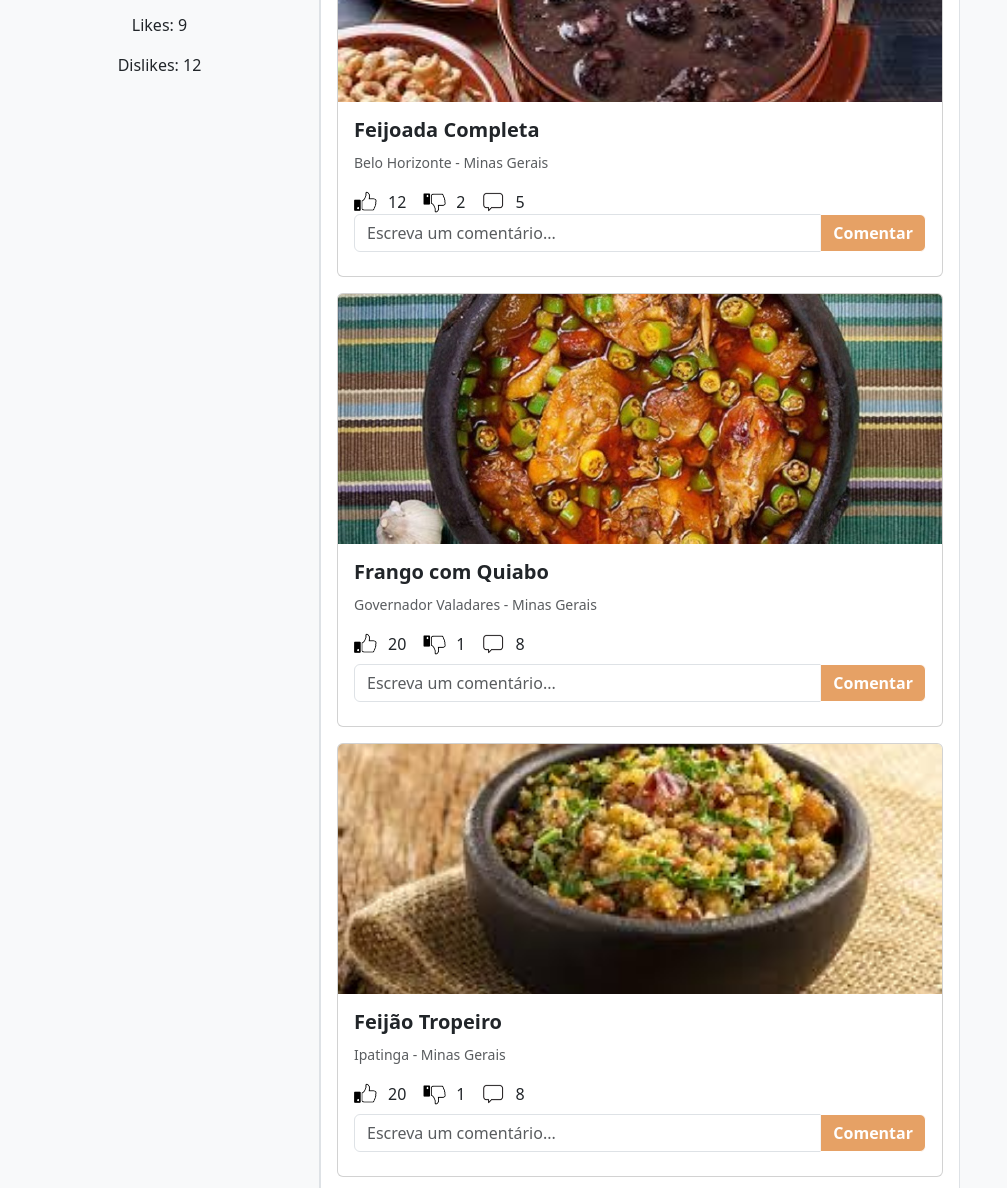
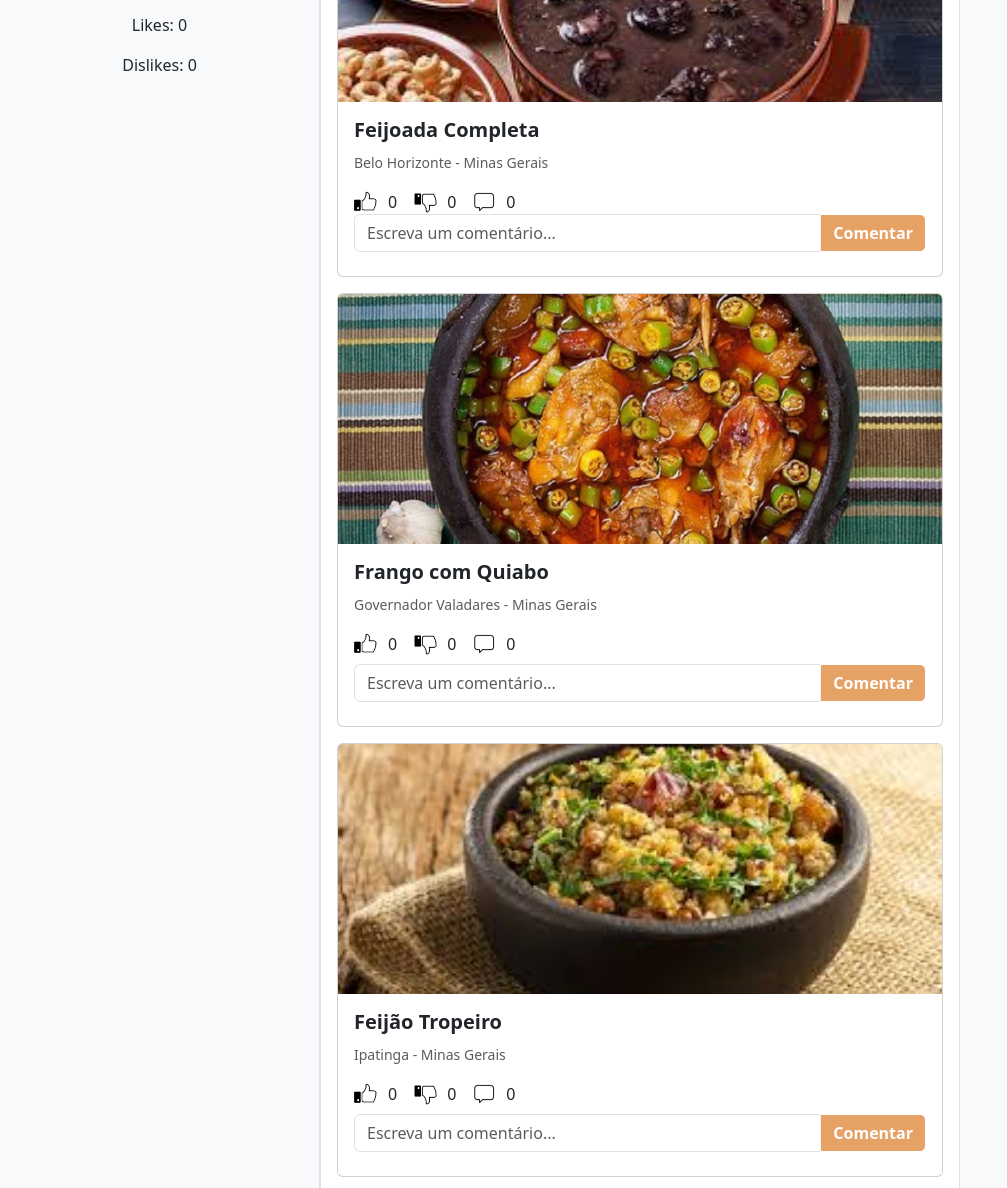
Before and after one commit to BrendhaSkarlett/SabordoBrasil, a plain HTML site: page wwwroot/index.html in a window 1280 px wide. Shown: the part 212-1400 px from the top of the page, without its empty margins (0-1007 px from the left). Drawn offline with nearby package versions, Linux system fonts and the light colour scheme.

Commit message:
SabosdoBrasil

```diff
--- a/wwwroot/index.html
+++ b/wwwroot/index.html
@@ -40,8 +40,8 @@
           <hr style="border: 2px solid #D97014;">
         </div>
         <div class="text-center">
-          <p>Likes: <span id="total-likes">9</span></p>
-          <p>Dislikes: <span id="total-dislikes">12</span></p>
+          <p>Likes: <span id="total-likes">0</span></p>
+          <p>Dislikes: <span id="total-dislikes">0</span></p>
         </div>
       </aside>
 
@@ -58,15 +58,15 @@
               <div class="d-flex justify-content-start align-items-center gap-3">
                 <div class="d-flex align-items-center">
                   <img src="img/liikee.png" width="24" class="interact-btn" data-type="like" data-post="1">
-                  <span class="ms-1" id="like-count-1">12</span>
+                  <span class="ms-1" id="like-count-1">0</span>
                 </div>
                 <div class="d-flex align-items-center">
                   <img src="img/dislikee.png" width="24" class="interact-btn" data-type="dislike" data-post="1">
-                  <span class="ms-1" id="dislike-count-1">2</span>
+                  <span class="ms-1" id="dislike-count-1">0</span>
                 </div>
                 <div class="d-flex align-items-center">
                   <img src="img/comentarios.png" width="24" class="interact-btn" data-type="comment" data-post="1">
-                  <span class="ms-1" id="comment-count-1">5</span>
+                  <span class="ms-1" id="comment-count-1">0</span>
                 </div>
               </div>
               <!-- Área de comentários e input -->
@@ -86,15 +86,15 @@
               <div class="d-flex justify-content-start align-items-center gap-3 mb-2">
                 <div class="d-flex align-items-center">
                   <img src="img/liikee.png" width="24" class="interact-btn" data-type="like" data-post="2">
-                  <span class="ms-1" id="like-count-2">20</span>
+                  <span class="ms-1" id="like-count-2">0</span>
                 </div>
                 <div class="d-flex align-items-center">
                   <img src="img/dislikee.png" width="24" class="interact-btn" data-type="dislike" data-post="2">
-                  <span class="ms-1" id="dislike-count-2">1</span>
+                  <span class="ms-1" id="dislike-count-2">0</span>
                 </div>
                 <div class="d-flex align-items-center">
                   <img src="img/comentarios.png" width="24" class="interact-btn" data-type="comment" data-post="2">
-                  <span class="ms-1" id="comment-count-2">8</span>
+                  <span class="ms-1" id="comment-count-2">0</span>
                 </div>
               </div>
               <div class="input-group mb-2">
@@ -113,15 +113,15 @@
               <div class="d-flex justify-content-start align-items-center gap-3 mb-2">
                 <div class="d-flex align-items-center">
                   <img src="img/liikee.png" width="24" class="interact-btn" data-type="like" data-post="3">
-                  <span class="ms-1" id="like-count-3">20</span>
+                  <span class="ms-1" id="like-count-3">0</span>
                 </div>
                 <div class="d-flex align-items-center">
                   <img src="img/dislikee.png" width="24" class="interact-btn" data-type="dislike" data-post="3">
-                  <span class="ms-1" id="dislike-count-3">1</span>
+                  <span class="ms-1" id="dislike-count-3">0</span>
                 </div>
                 <div class="d-flex align-items-center">
                   <img src="img/comentarios.png" width="24" class="interact-btn" data-type="comment" data-post="3">
-                  <span class="ms-1" id="comment-count-3">8</span>
+                  <span class="ms-1" id="comment-count-3">0</span>
                 </div>
               </div>
               <div class="input-group mb-2">
@@ -140,15 +140,15 @@
               <div class="d-flex justify-content-start align-items-center gap-3 mb-2">
                 <div class="d-flex align-items-center">
                   <img src="img/liikee.png" width="24" class="interact-btn" data-type="like" data-post="4">
-                  <span class="ms-1" id="like-count-4">20</span>
+                  <span class="ms-1" id="like-count-4">0</span>
                 </div>
                 <div class="d-flex align-items-center">
                   <img src="img/dislikee.png" width="24" class="interact-btn" data-type="dislike" data-post="4">
-                  <span class="ms-1" id="dislike-count-4">1</span>
+                  <span class="ms-1" id="dislike-count-4">0</span>
                 </div>
                 <div class="d-flex align-items-center">
                   <img src="img/comentarios.png" width="24" class="interact-btn" data-type="comment" data-post="4">
-                  <span class="ms-1" id="comment-count-4">8</span>
+                  <span class="ms-1" id="comment-count-4">0</span>
                 </div>
               </div>
               <div class="input-group mb-2">
```
